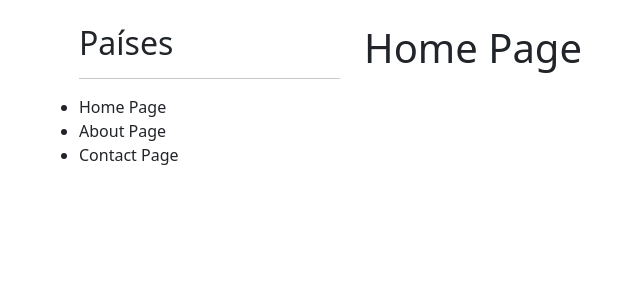
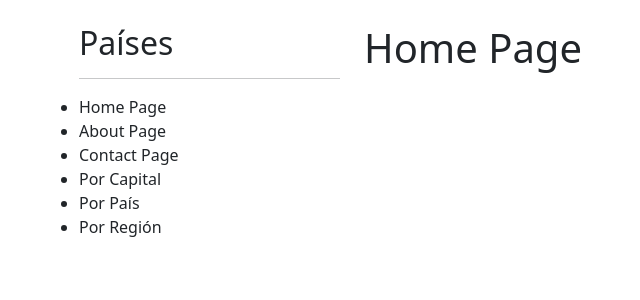
Before and after one commit to Jtich85/countryApp, an Angular app: page /home in a window 1280 px wide. Shown: the top 300 px of the page, without its empty margins (3-643 px from the left). Built offline with nearby package versions, Linux system fonts and the light colour scheme.

Commit message:
se agregó loadChildren countries a app-routing.module.ts

```diff
--- a/src/app/app-routing.module.ts
+++ b/src/app/app-routing.module.ts
@@ -19,6 +19,10 @@
     component: ContactPageComponent
   },
   {
+    path: 'countries',
+    loadChildren: () => import('./countries/countries.module').then( m => m.CountriesModule )
+  },
+  {
     path: '**',
     redirectTo: 'home'
   },
--- a/src/app/countries/pages/byCapitalPage/byCapitalPage.component.html
+++ b/src/app/countries/pages/byCapitalPage/byCapitalPage.component.html
@@ -0,0 +1 @@
+<h1>By Capital</h1>
--- a/src/app/countries/pages/byCountryPage/byCountryPage.component.html
+++ b/src/app/countries/pages/byCountryPage/byCountryPage.component.html
@@ -0,0 +1 @@
+<h1>By Country</h1>
--- a/src/app/countries/pages/byRegionPage/byRegionPage.component.html
+++ b/src/app/countries/pages/byRegionPage/byRegionPage.component.html
@@ -0,0 +1 @@
+<h1>By Region</h1>
--- a/src/app/countries/pages/countryPage/countryPage.component.html
+++ b/src/app/countries/pages/countryPage/countryPage.component.html
@@ -0,0 +1 @@
+<h1>Country Page</h1>
--- a/src/app/shared/components/sidebar/sidebar.component.html
+++ b/src/app/shared/components/sidebar/sidebar.component.html
@@ -22,4 +22,22 @@
     Contact Page
   </li>
 
+  <li routerLink="countries/by-capital"
+  routerLinkActive="active"
+  class="li-group-item">
+    Por Capital
+  </li>
+
+  <li routerLink="countries/by-country"
+  routerLinkActive="active"
+  class="li-group-item">
+    Por País
+  </li>
+
+  <li routerLink="countries/by-region"
+  routerLinkActive="active"
+  class="li-group-item">
+    Por Región
+  </li>
+
 </ul>
```
